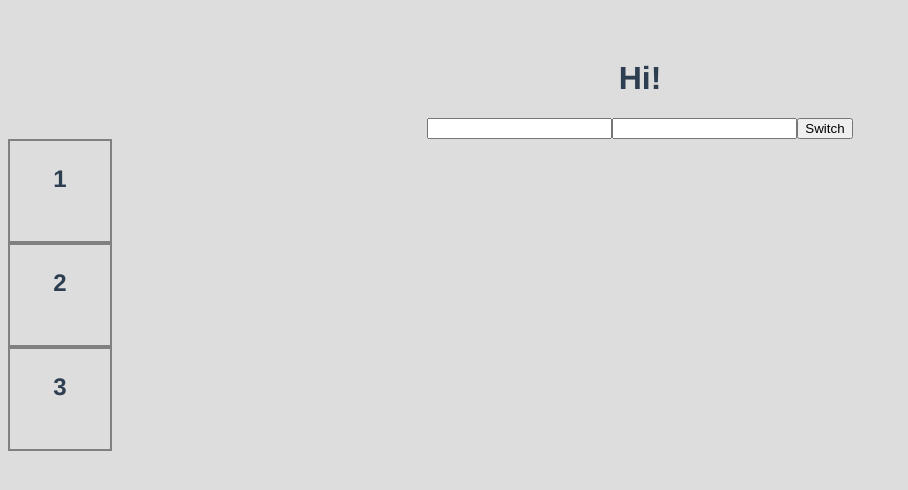
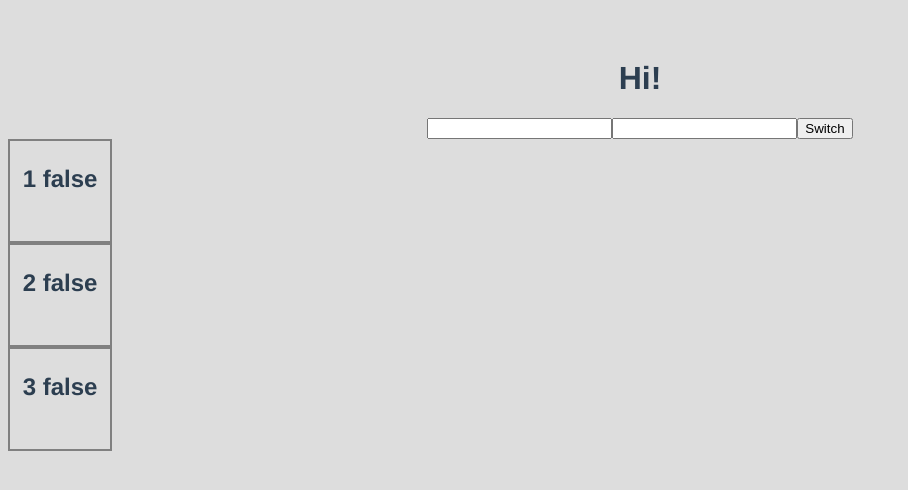
Before and after one commit to jadeleafmoon/gradiance, a Vue app: page / in a window 1280 px wide. Shown: the top 490 px of the page, without its empty margins (0-908 px from the left). Built offline with nearby package versions, Linux system fonts and the light colour scheme.

Commit message:
feat: implement select tile css

```diff
--- a/src/App.vue
+++ b/src/App.vue
@@ -7,7 +7,7 @@
     v-for="tile in tiles"
     :tile="tile"
     :key="tile.id"
-    @toggle-tile="toggleTile"
+    @toggle-tile="toggleTile(tile.id)"
   />
 </template>
 
@@ -24,18 +24,22 @@ export default {
     return {
       numbers: [1, 2, 3],
       tiles: [
-        { number: 1, isSelected: false, selected: false, id: 1},
-        { number: 2, isSelected: false, selected: false, id: 2},
-        { number: 3, isSelected: false, selected: false, id: 3},
+        { number: 1, isSelected: false, id: 1},
+        { number: 2, isSelected: false, id: 2},
+        { number: 3, isSelected: false, id: 3},
       ]
     }
   },
   methods: {
     switchTiles() {
     },
-    toggleTile(targetTile) {
-      const tileToChange = this.tiles.filter(currentTile => currentTile.id === targetTile.id)
-      tileToChange.selected = true
+    toggleTile(targetId) {
+      for (const currentTile of this.tiles) {
+        if (targetId === currentTile.id) {
+          currentTile.isSelected = !currentTile.isSelected
+          break
+        }
+      }
     }
   }
 
--- a/src/components/Tile.vue
+++ b/src/components/Tile.vue
@@ -1,6 +1,9 @@
 <template>
-  <div class="tile">
-    <p class="number" @click="toggleTile(tile)"> {{ tile.number }} </p>
+  <div
+    @click="toggleTile(tile)"
+    :class="{ 'tile': true, 'selected': tile.isSelected }"
+  >
+    <p class="number"> {{ tile.number }} {{ tile.isSelected }} </p>
   </div>
 </template>
 
@@ -32,8 +35,12 @@ export default {
 }
 
 .tile:hover {
+  border: 4px solid lightblue;
+  cursor: pointer;
+}
+
+.tile.selected {
   background-color: lightblue;
-  cursor: pointer;
 }
 
 .number {
```
